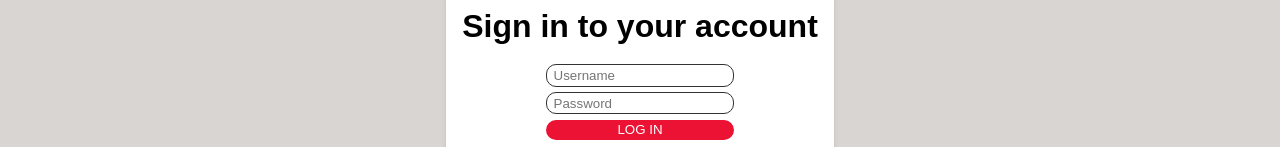
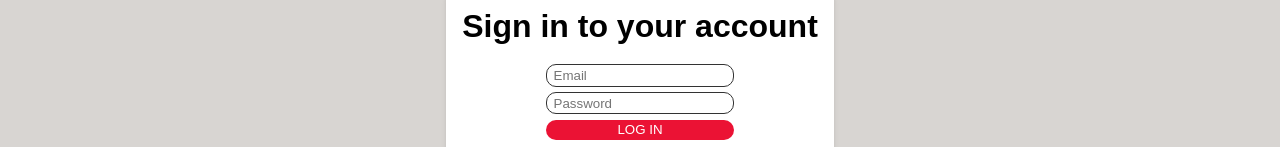
Before and after one commit to aisam94/todolister, a Next.js app: page /login in a window 1280 px wide. Shown: the part 284-431 px from the top of the page. Built offline with nearby package versions, Linux system fonts and the light colour scheme; no server answers.

Commit message:
add login functino

```diff
--- a/pages/index.js
+++ b/pages/index.js
@@ -8,6 +8,7 @@ const HomePage = () => {
     <>
       <Header />
       <main>
+        <div class="user-greeting">Hello, Guest!</div>
         <Greeting />
         <Todo />
       </main>
--- a/pages/login.js
+++ b/pages/login.js
@@ -2,17 +2,40 @@ import { useState } from "react";
 import Link from "next/link";
 import Footer from "../components/Footer";
 import Header from "../components/Header";
+import { signInWithEmailAndPassword } from "@firebase/auth";
+import { auth } from "../firebase";
+import { useRouter } from "next/router";
 
 const Login = () => {
+  const router = useRouter();
   const [formData, setFormData] = useState({
-    username: "",
+    email: "",
     password: "",
   });
 
-  const { username, password } = formData;
+  const { email, password } = formData;
+
+  const signIn = (email, password) => {
+    signInWithEmailAndPassword(auth, email, password)
+      .then((userCredential) => {
+        const user = userCredential.user;
+      })
+      .catch((error) => {
+        const errorCode = error.code;
+        const errorMessage = error.message;
+        console.log({ errorCode });
+        console.log({ errorMessage });
+      });
+  };
 
   const change = (event) => {
     setFormData({ ...formData, [event.target.name]: event.target.value });
+  };
+
+  const submit = (event) => {
+    event.preventDefault();
+    signIn(email, password);
+    router.push("/");
   };
 
   return (
@@ -21,13 +44,13 @@ const Login = () => {
       <main className="login-main">
         <div className="form-container">
           <h1 className="form-secondary-title">Sign in to your account</h1>
-          <form className="form-inputs">
+          <form className="form-inputs" onSubmit={(event) => submit(event)}>
             <input
-              type="text"
-              name="username"
+              type="email"
+              name="email"
               className="form-field"
-              placeholder="Username"
-              value={username}
+              placeholder="Email"
+              value={email}
               onChange={(event) => change(event)}
               required
             />
--- a/pages/register.js
+++ b/pages/register.js
@@ -5,8 +5,10 @@ import Header from "../components/Header";
 
 import { createUserWithEmailAndPassword } from "@firebase/auth";
 import { auth } from "../firebase";
+import { useRouter } from "next/router";
 
 const Register = () => {
+  const router = useRouter();
   const [formData, setFormData] = useState({
     username: "",
     email: "",
@@ -34,8 +36,8 @@ const Register = () => {
   const submit = (event) => {
     event.preventDefault();
     if (password === password2) {
-      // create user
       createUser(email, password);
+      router.push("/");
     } else {
       console.log("error creating user");
     }
--- a/styles/styles.css
+++ b/styles/styles.css
@@ -249,3 +249,9 @@ form * {
   margin-bottom: 0.4em;
   font-size: 1em;
 }
+
+.user-greeting {
+  position: absolute;
+  right: 0;
+  margin: 1em;
+}
```
